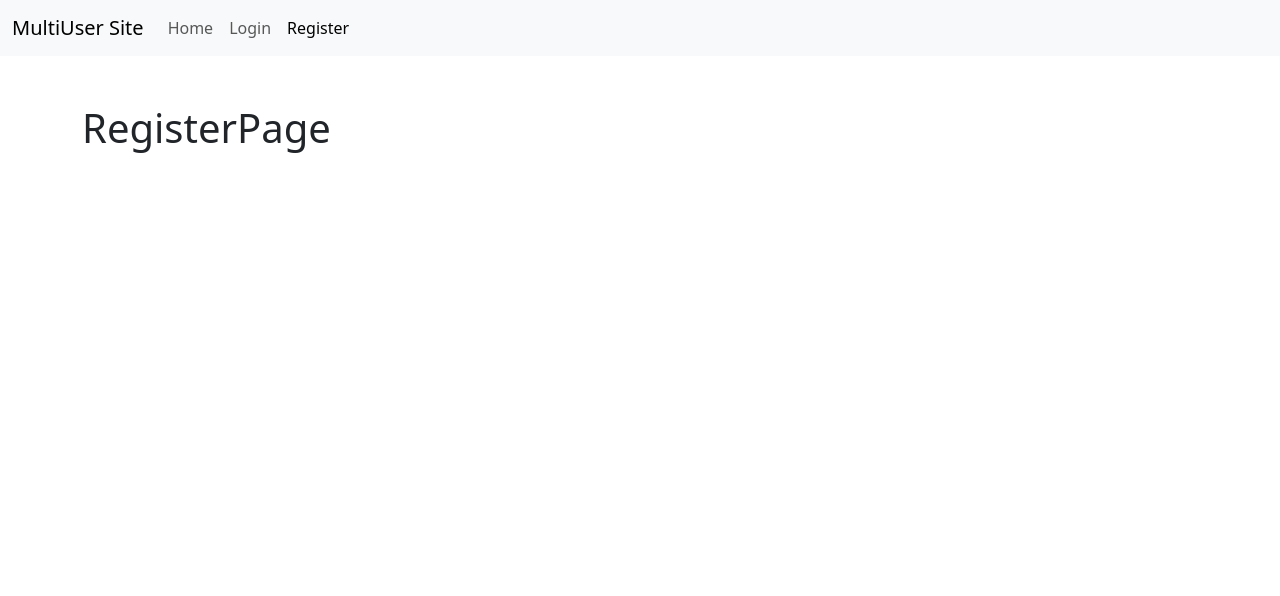
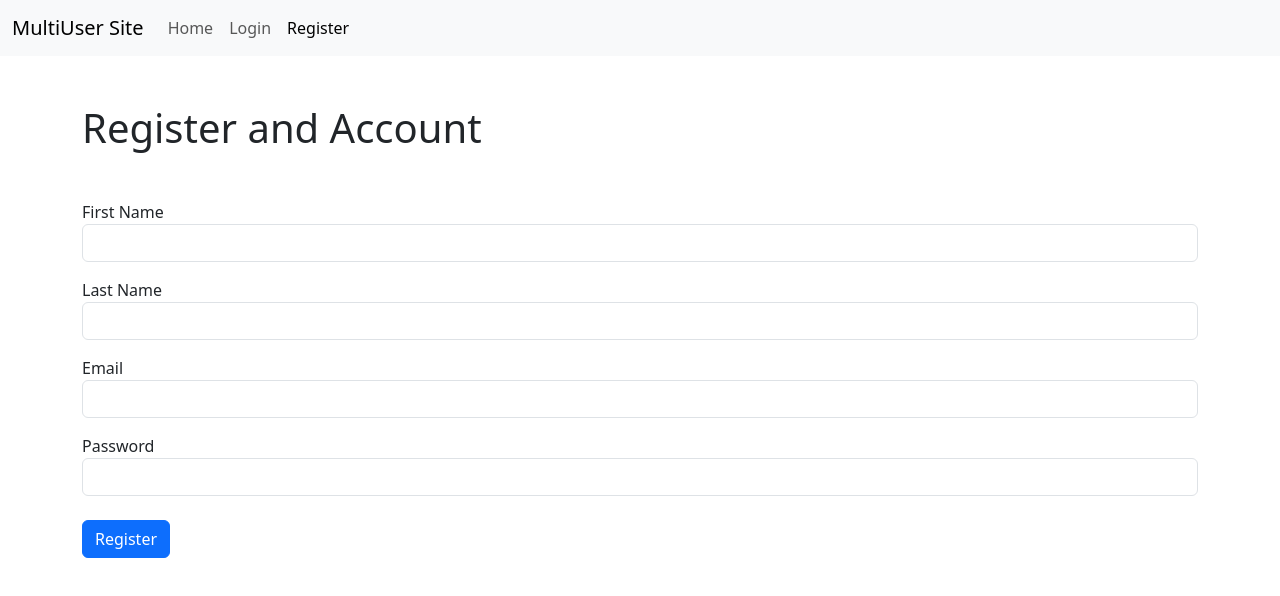
Before and after one commit to John-Kimani/MULTI_USER_ROLE_AUTHENTICATION, a React (Create React App) app in the folder frontend/client/: page /register in a window 1280 px wide. Shown: the top 596 px of the page. Built offline with nearby package versions, Linux system fonts and the light colour scheme; no server answers.

Commit message:
Implement register feature

```diff
--- a/frontend/client/src/pages/RegisterPage.js
+++ b/frontend/client/src/pages/RegisterPage.js
@@ -1,12 +1,104 @@
+import { useState } from "react";
 import Layout from "components/Layout";
+import { Navigate } from "react-router-dom";
+import { useSelector, useDispatch } from "react-redux";
+import { register } from "features/user";
 
 export const RegisterPage = () => {
-    return (
-      <Layout title="MultiUser Site | Register" content="Register page">
-        <h1>RegisterPage</h1>
-      </Layout>
-    );
+  const dispatch = useDispatch();
+
+  const { registered, loading } = useSelector((state) => state.user);
+
+  const [formData, setFormData] = useState({
+    first_name: "",
+    last_name: "",
+    email: "",
+    password: "",
+  });
+
+  const { first_name, last_name, email, password } = formData;
+
+  const onChange = (e) => {
+    setFormData({ ...formData, [e.target.name]: e.target.value });
   };
 
+  const onSubmit = (e) => {
+    e.preventDefault();
 
-  export default RegisterPage;
+    dispatch(register({ first_name, last_name, email, password }));
+  };
+
+  if (registered) return <Navigate to="/login" />;
+
+  return (
+    <Layout title="MultiUser Site | Register" content="Register page">
+      <h1>Register and Account</h1>
+      <form className="mt-5" onSubmit={onSubmit}>
+        <div className="form-group">
+          <lable className="form-label" htmlFor="first_name">
+            First Name
+          </lable>
+          <input
+            className="form-control"
+            type="text"
+            name="first_name"
+            onChange={onChange}
+            value={first_name}
+            required
+          />
+        </div>
+
+        <div className="form-group mt-3">
+          <lable className="form-label" htmlFor="last_name">
+            Last Name
+          </lable>
+          <input
+            className="form-control"
+            type="text"
+            name="last_name"
+            onChange={onChange}
+            value={last_name}
+            required
+          />
+        </div>
+
+        <div className="form-group mt-3">
+          <lable className="form-label" htmlFor="email">
+            Email
+          </lable>
+          <input
+            className="form-control"
+            type="email"
+            name="email"
+            onChange={onChange}
+            value={email}
+            required
+          />
+        </div>
+
+        <div className="form-group mt-3">
+          <lable className="form-label" htmlFor="password">
+            Password
+          </lable>
+          <input
+            className="form-control"
+            type="password"
+            name="password"
+            onChange={onChange}
+            value={password}
+            required
+          />
+        </div>
+        {loading ? (
+          <div className="spinner-border text-primary" role="status">
+            <span className="visually-hidden">Loading...</span>
+          </div>
+        ) : (
+          <button className="btn btn-primary mt-4">Register</button>
+        )}
+      </form>
+    </Layout>
+  );
+};
+
+export default RegisterPage;
```
